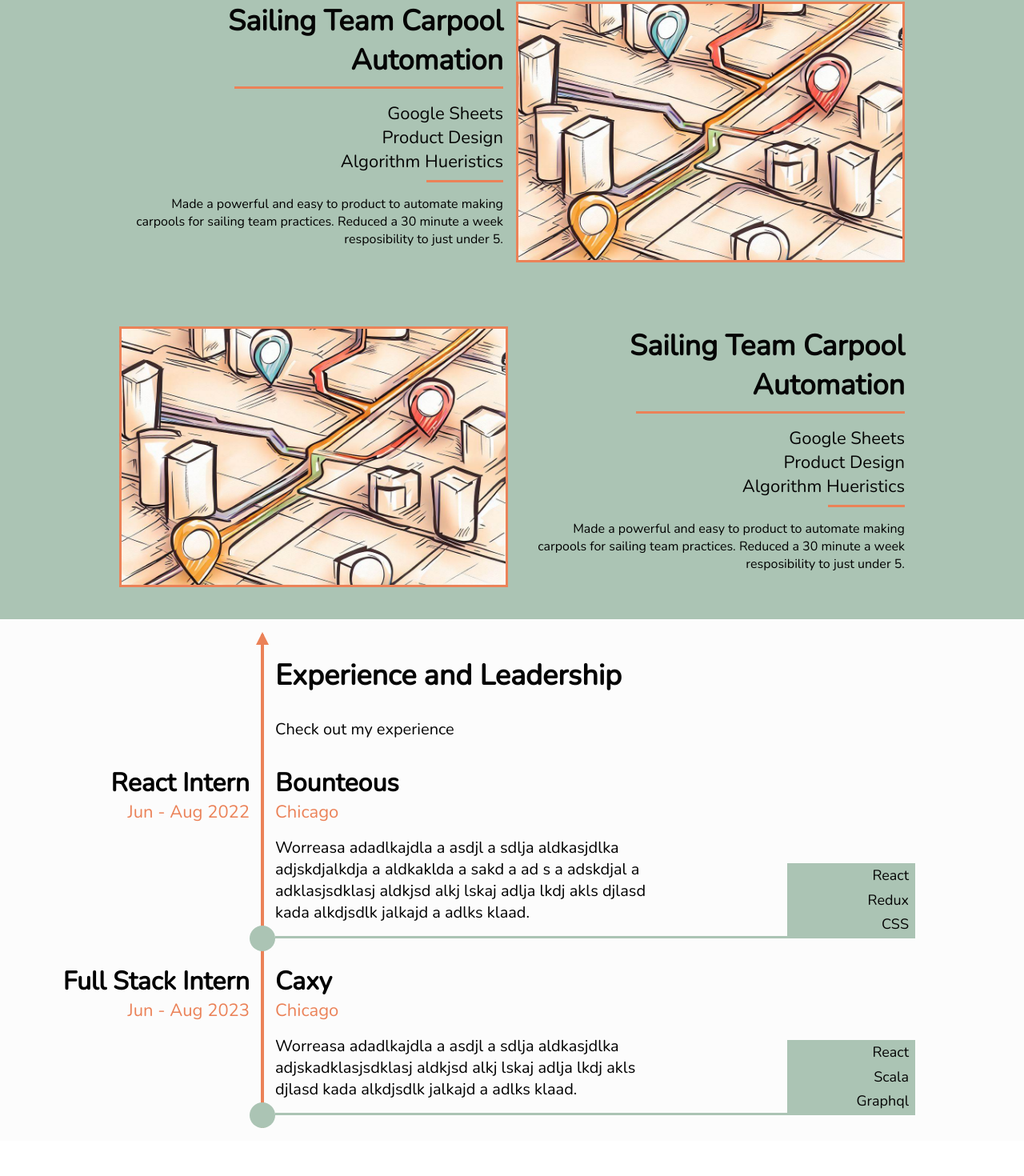
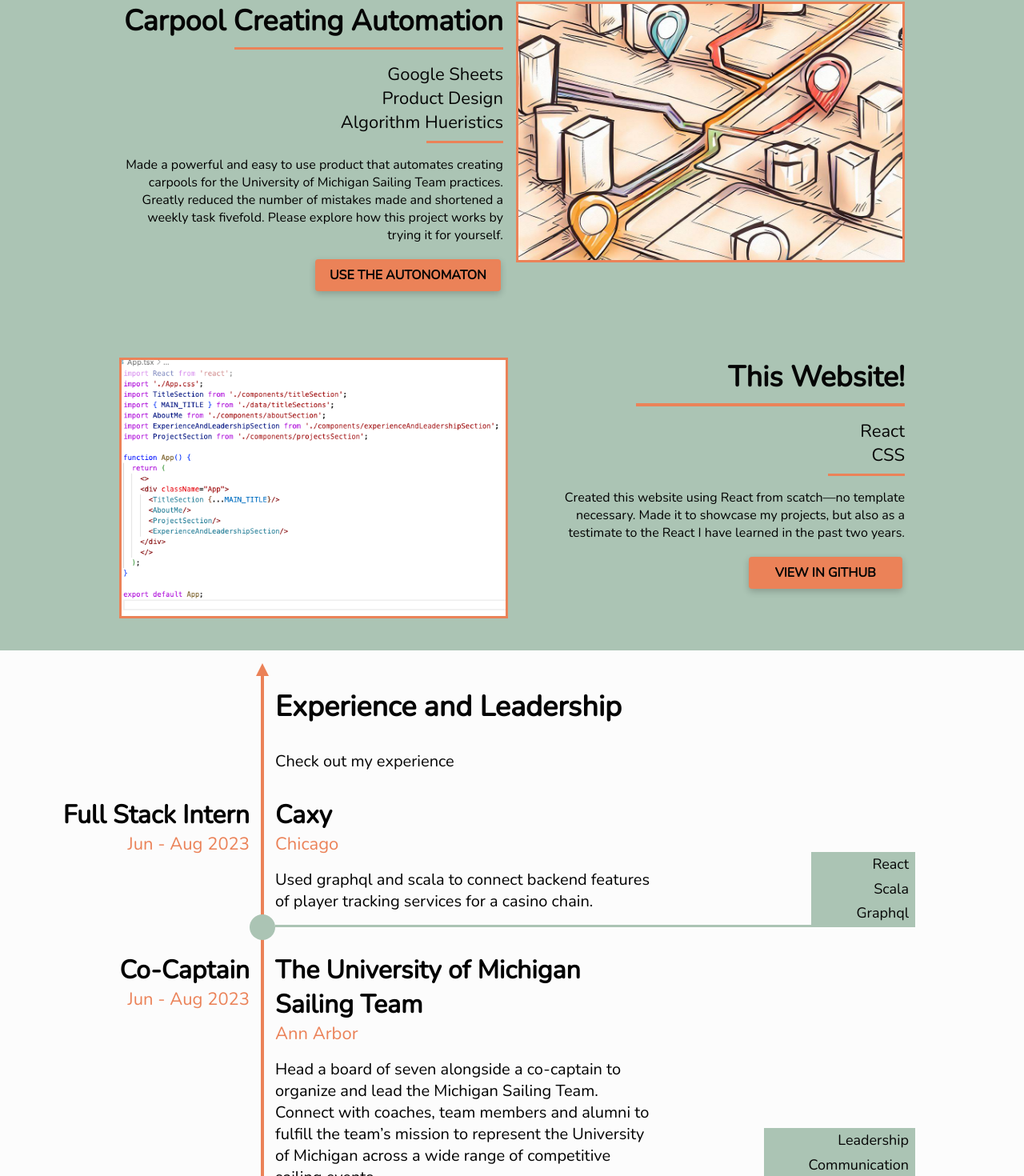
Before and after one commit to brodyschwar/brodyschwar.github.io, a React (Create React App) app: page / in a window 1280 px wide. Shown: the part 1284-2754 px from the top of the page at 80% size. Before the commit the page ends 2710 px from the top, so only its background shows below. Built offline with nearby package versions, Linux system fonts and the light colour scheme.

Commit message:
MVP acheived

```diff
--- a/src/components/aboutSection/index.tsx
+++ b/src/components/aboutSection/index.tsx
@@ -52,27 +52,30 @@ const Description = styled.div`
     color: ${ lightTheme.textColor };
 `
 
-const sampleStatsData: StatsListingProps[] = [
+const STATS: StatsListingProps[] = [
     {feild: "Name", stat: "Brody Schwartz"},
-    {feild: "Age", stat: "21"},
     {feild: "Pronouns", stat: "He/Him"},
+    {feild: "University", stat: "University of Michigan"},
     {feild: "Degree", stat: "B.S. Computer Science"},
     {feild: "Minors", stat: "Mathematics, Philosophy"}
 ];
+
+const ABOUT_DESCRIPTION = "Hi! I am graduating in Spring 2024 from the University of Michigan with a B.S. in Computer Science. While in college, I have completed many acedemic and side projects that I'd love to showcase. Please get to know me through work I have done!";
+
 const AboutMe = () => {
     return(
         <Wrapper>
             <TitleBar title={"About Me"}/>
             <InfoWrapper>
                 <Description>
-                    Hi! I am a soon to be graduate of the University of Michigan, majoring in Computer Science and minoring in Mathematics and Philosophy.
+                    { ABOUT_DESCRIPTION }
                 </Description>
                 <StatsFeild>
                     <StatsTitle>
                         STATS
                     </StatsTitle>
-                    {sampleStatsData.map((stats) => (
-                        <StatsListing {...stats}/>
+                    {STATS.map((stat) => (
+                        <StatsListing {...stat}/>
                     ))}
                     <HorizontalLine/>
                 </StatsFeild>
--- a/src/components/buttons/SquareButton/index.tsx
+++ b/src/components/buttons/SquareButton/index.tsx
@@ -8,7 +8,8 @@ export interface ButtonProps {
     children: ReactNode
     primary?: boolean,
     secondary?: boolean,
-    tertiary?: boolean
+    tertiary?: boolean,
+    onClick?: () => void
 }
 
 enum ButtonTypes {
@@ -86,12 +87,12 @@ const Icon = styled.span`
     margin: 0.2rem;
 `
 
-const SquareButton: React.FC<ButtonProps> = ({icon, primary, secondary, tertiary, children}) => {
+const SquareButton: React.FC<ButtonProps> = ({icon, primary, secondary, tertiary, onClick, children}) => {
 
     const type: ButtonTypes = tertiary ? ButtonTypes.TERTIARY : (secondary ? ButtonTypes.SECONDARY : ButtonTypes.PRIMARY);
 
     return (
-    <StyledButton type={type}>
+    <StyledButton type={type} onClick={onClick}>
         {children}
         { icon && <Icon>{icon}</Icon>}
     </StyledButton>
--- a/src/components/experienceCard/index.tsx
+++ b/src/components/experienceCard/index.tsx
@@ -105,8 +105,8 @@ const Icon = styled.span`
 
 const SkillsBox = styled.div`
     background-color: ${ lightTheme.primaryColor };
-    width: 50%;
-    max-width: 10rem;
+    width: fit-content;
+    padding-left: 3rem;
     display: flex;
     flex-direction: column;
     justify-content: flex-end;
@@ -114,6 +114,7 @@ const SkillsBox = styled.div`
 
     @media (max-width: ${ screenSize.medium }) {
         max-width: 95%;
+        padding-left: 2rem;
         width: fit-content;
         flex-flow: row wrap;
     }
@@ -125,6 +126,7 @@ const Skill = styled.p`
     font-weight: 400;
     font-size: 18px;
     margin: 0.2rem 0.5rem;
+    text-align: right;
 `
 
 const LabelBox = styled.div`
--- a/src/components/projectCard/index.tsx
+++ b/src/components/projectCard/index.tsx
@@ -3,15 +3,14 @@ import { styled } from 'styled-components';
 import { lightTheme, screenSize } from '../../themes/themes';
 import ProjectImage from './projectImage';
 import SquareButton from '../buttons/SquareButton';
-import { ImageProps } from '../../data/types';
+import { ButtonProps, ImageProps } from '../../data/types';
 
 export interface ProjectCardProps {
     reverse?: boolean,
     projectTitle: string,
     skills: string[],
     description: string,
-    buttonLabel: string,
-    buttonAction?: any,
+    buttonProps?: ButtonProps,
     img: ImageProps
 }
 
@@ -82,7 +81,7 @@ const Spacer = styled.span`
 
 const demoSkills: string[] = ["python", "c#", "google-sheets"]
 
-const ProjectCard: React.FC<ProjectCardProps> = ({reverse, projectTitle, skills, description, buttonLabel, img, buttonAction}) => {
+const ProjectCard: React.FC<ProjectCardProps> = ({reverse, projectTitle, skills, description, img, buttonProps}) => {
     const isReverse: boolean = !!reverse;
     return (
         <Wrapper $isreverse={isReverse}>
@@ -101,8 +100,8 @@ const ProjectCard: React.FC<ProjectCardProps> = ({reverse, projectTitle, skills,
                 <Description>
                     {description}
                 </Description>
-                { !!buttonAction && <SquareButton tertiary>
-                    {buttonLabel}
+                { !!buttonProps && <SquareButton onClick={buttonProps.clickHandler} tertiary>
+                    {buttonProps.label}
                 </SquareButton>}
             </InfoSection>
             { isReverse && <ProjectImage {...img}/>}
--- a/src/components/titleSection/index.tsx
+++ b/src/components/titleSection/index.tsx
@@ -2,16 +2,12 @@ import React from 'react';
 import { styled } from 'styled-components';
 import { lightTheme, screenSize } from '../../themes/themes';
 import RoundButton from '../buttons/RoundButton';
-import { ImageProps } from '../../data/types';
+import { ButtonProps, ImageProps } from '../../data/types';
 
 export interface TitleSectionProps {
-    title: String,
+    title: string,
     buttons: ButtonProps[],
     img: ImageProps
-}
-
-export interface ButtonProps {
-    label: String;
 }
 
 const Backdrop = styled.div`
@@ -106,7 +102,7 @@ const TitleSection: React.FC<TitleSectionProps> = ({title, buttons, img}) => {
                 <InfoSection>
                     <ButtonWrapper>
                         {buttons.map((button) => (
-                            <RoundButton>{button.label}</RoundButton>
+                            <RoundButton onClick={button.clickHandler}>{button.label}</RoundButton>
                         ))}
                     </ButtonWrapper>
                     <DecorativeSpacer/>
--- a/src/data/experience.tsx
+++ b/src/data/experience.tsx
@@ -5,20 +5,70 @@ const BOUNTEOUS: ExperienceCardProps = {
     dates: "Jun - Aug 2022",
     company: "Bounteous",
     location: "Chicago",
-    description: "Worreasa adadlkajdla a asdjl a sdlja aldkasjdlka adjskdjalkdja a aldkaklda a sakd a ad s a adskdjal a adklasjsdklasj aldkjsd alkj lskaj  adlja lkdj akls djlasd kada  alkdjsdlk jalkajd a adlks klaad.",
+    description: "Learned front-end programing using React and Redux within an apprenticeship program. Worked in a SCUM environment to build features for a medical insurance website",
     skills: ["React", "Redux", "CSS"]
-  }
+}
 
 const CAXY: ExperienceCardProps = {
     position: "Full Stack Intern",
     dates: "Jun - Aug 2023",
     company: "Caxy",
     location: "Chicago",
-    description: "Worreasa adadlkajdla a asdjl a sdlja aldkasjdlka adjskadklasjsdklasj aldkjsd alkj lskaj  adlja lkdj akls djlasd kada  alkdjsdlk jalkajd a adlks klaad.",
+    description: "Used graphql and scala to connect backend features of player tracking services for a casino chain.",
     skills: ["React", "Scala", "Graphql"]
 }
 
+const CO_CAPTAIN: ExperienceCardProps = {
+    position: "Co-Captain",
+    dates: "Jun - Aug 2023",
+    company: "The University of Michigan Sailing Team",
+    location: "Ann Arbor",
+    description: "Head a board of seven alongside a co-captain to organize and lead the Michigan Sailing Team. Connect with coaches, team members and alumni to fulfill the team’s mission to represent the University of Michigan across a wide range of competitive sailing events.",
+    skills: ["Leadership", "Communication", "Club Sport"]
+}
+
+const TREASURER_ESG: ExperienceCardProps = {
+    position: "Treasurer",
+    dates: "Aug 2021 - May 2023",
+    company: "Engineering Student Government",
+    location: "University of Michigan",
+    description: "Established semester budgets, managed bookkeeping for ESG. Led a team of senators to process and approve funding applications from student orgs. Processed fifty applications and granted over $20,000 in funding each semester.",
+    skills: ["Budgeting", "Communications", "Leadership"]
+}
+
+const SAILING_INSTRUCTOR: ExperienceCardProps = {
+    position: "Sailing Instructor",
+    dates: "May - Aug 2021",
+    company: "Chicago Corinthean Yacht Club",
+    location: "Chicago",
+    description: "Coached sailing to children ages 6-17, at all skill levels from beginners to racers. Prepared a high school race team for their first regatta.",
+    skills: ["Sailing", "Patience"]
+}
+
+const SENATOR_ESG: ExperienceCardProps = {
+    position: "Senator",
+    dates: "Jan 2021 - May 2023",
+    company: "Engineering Student Government",
+    location: "University of Michigan",
+    description: "Elected as Senator of Engineering Student Government for two terms. Served on the Internal Affairs Committee and the Funding Committee. Managed the ESG website for two years.",
+    skills: ["Student-Leadership", "Squarespace"]
+}
+
+const STEADY_SCHOLARS: ExperienceCardProps = {
+    position: "Founder and Tutor",
+    dates: "Jun 2020 - Aug 2021",
+    company: "Steady Scholars Tutoring",
+    location: "Chicago",
+    description: "Founded during quarantine, helped middle schoolers prepare for highschool. Created a website, as well as a marketing campaign. Managed three employees. Steady Scholars tutored a dozen middle schoolers for 300 hours in math and science.",
+    skills: ["Sales", "Management", "Communication"]
+}
+
 export const EXPERIENCE: ExperienceCardProps[] = [
+    CAXY,
+    CO_CAPTAIN,
     BOUNTEOUS,
-    CAXY
+    TREASURER_ESG,
+    SAILING_INSTRUCTOR,
+    SENATOR_ESG,
+    STEADY_SCHOLARS,
 ]
--- a/src/data/projects.tsx
+++ b/src/data/projects.tsx
@@ -1,18 +1,36 @@
 import { ProjectCardProps } from "../components/projectCard";
 import car_sketch from "../assets/carpool_sketch.jpg"
+import react_code from "../assets/ReactCode.png"
 
 const CAR_POOL_PROJECT: ProjectCardProps = {
-    projectTitle: "Sailing Team Carpool Automation",
+    projectTitle: "Carpool Creating Automation",
     skills: ["Google Sheets", "Product Design", "Algorithm Hueristics"],
-    description: "Made a powerful and easy to product to automate making carpools for sailing team practices. Reduced a 30 minute a week resposibility to just under 5.",
-    buttonLabel: "Use the Autonomaton",
+    description: "Made a powerful and easy to use product that automates creating carpools for the University of Michigan Sailing Team practices. Greatly reduced the number of mistakes made and shortened a weekly task fivefold. Please explore how this project works by trying it for yourself.",
+    buttonProps: {
+        label: "Use the Autonomaton",
+        clickHandler: () => window.open("https://docs.google.com/spreadsheets/d/1VNGbfYl6raozDti3_cTjzUSS_UXZjHkqWojIedh7N4s/edit#gid=752515483", "_blank")
+    },
     img: {
         img: car_sketch,
         alt: "simple map of city with markers and a choral colored lined route connecting them sketch art."
     }
 }
 
+const THIS_WEBSITE: ProjectCardProps = {
+    projectTitle: "This Website!",
+    skills: ["React", "CSS"],
+    description: "Created this website using React from scatch—no template necessary. Made it to showcase my projects, but also as a testimate to the React I have learned in the past two years.",
+    buttonProps: {
+        label: "View in Github",
+        clickHandler: () => window.open("https://github.com/brodyschwar/brodyschwar.github.io", "_blank")
+    },
+    img: {
+        img: react_code,
+        alt: "screenshot of code from the app.tsx file for this website"
+    }
+}
+
 export const PROJECTS: ProjectCardProps[] = [
     CAR_POOL_PROJECT,
-    CAR_POOL_PROJECT
+    THIS_WEBSITE
 ]
--- a/src/data/titleSections.tsx
+++ b/src/data/titleSections.tsx
@@ -4,10 +4,10 @@ import skiing from "../assets/skiing_headshot.jpeg"
 export const MAIN_TITLE: TitleSectionProps = {
     title: "Brody Schwartz",
     buttons: [
-        { label: "LinkedIn" },
-        { label: "Resume" },
+        { label: "LinkedIn", clickHandler: () => window.open("https://www.linkedin.com/in/brody-schwartz/", "_blank") },
+        { label: "Resume", clickHandler: () => window.open("https://docs.google.com/document/d/1OEqHKKhvkRautW9ofiJVDQSvNtPcGO0Tz0CFO8UqhEs/edit?usp=sharing", "_blank") },
         { label: "Projects" },
-        { label: "Favorite Resturaunt" },
+        { label: "Favorite Resturaunt", clickHandler: () => window.open("https://www.instagram.com/piazzabellatrattoria/?hl=en", "_blank") },
     ],
     img: {
         img: skiing,
--- a/src/data/types.tsx
+++ b/src/data/types.tsx
@@ -3,3 +3,8 @@ export interface ImageProps {
     tooltip?: string,
     alt: string,
 }
+
+export interface ButtonProps {
+    label: string,
+    clickHandler?: () => void
+}
```
Also changed, not shown: src/assets/ReactCode.png (added).
